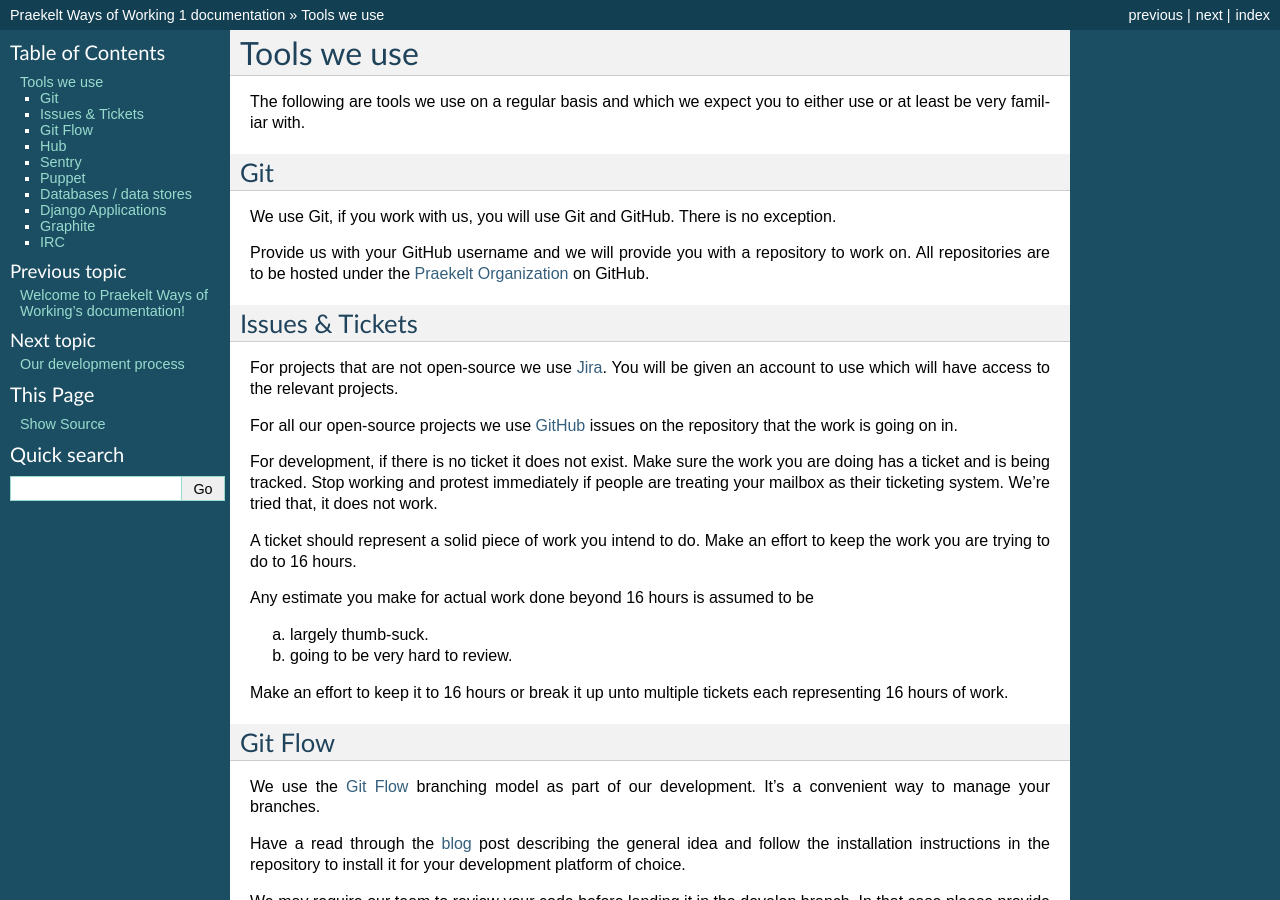
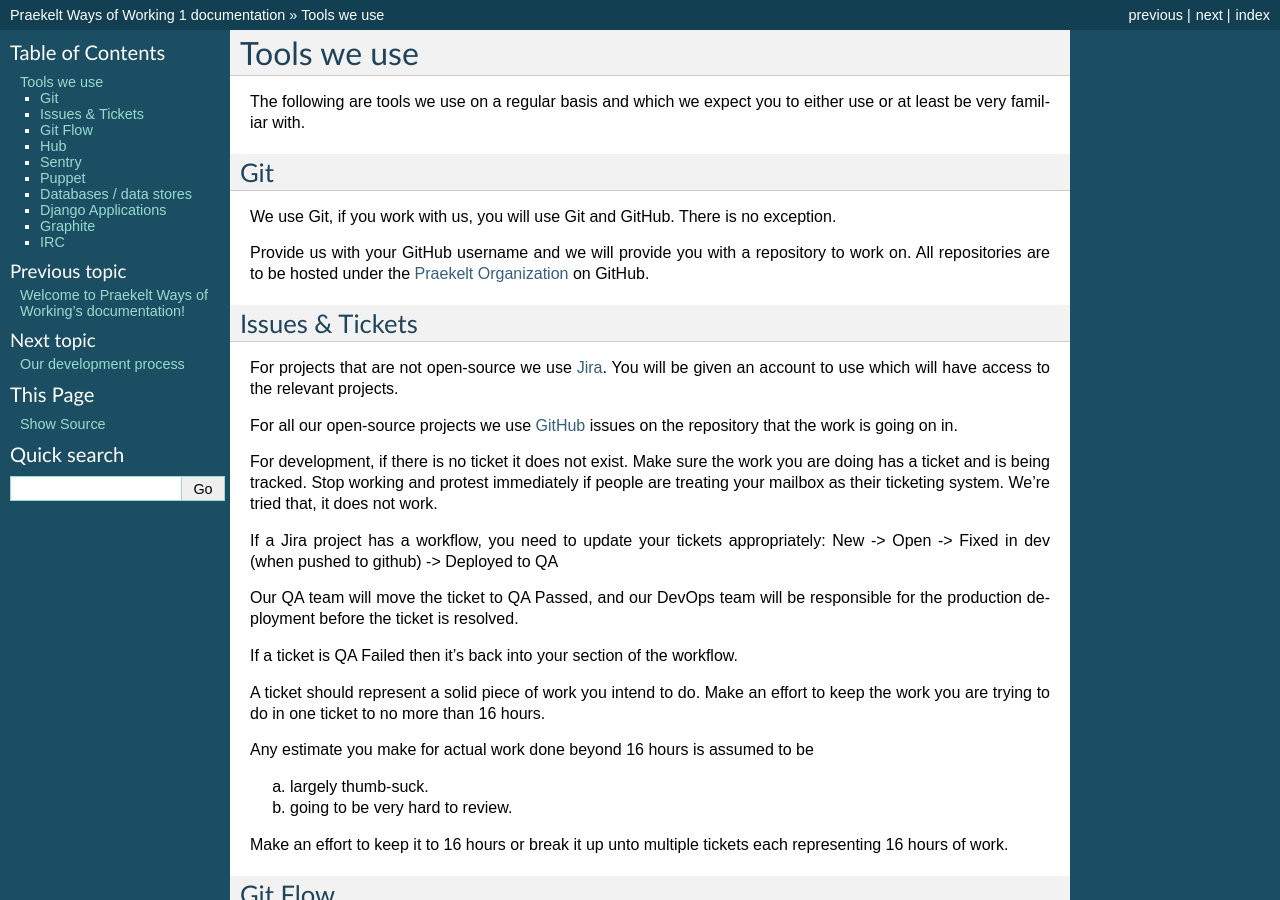
Before and after one commit to praekeltfoundation/ways-of-working, a Sphinx documentation site: the page built from docs/tools.rst, in a window 1280 px wide and 900 px high. Built offline with Sphinx 7.4.7, drawn with Linux system fonts in a browser that asks for light colours.

Commit message:
Ticket workflow mentioned

```diff
--- a/docs/tools.rst
+++ b/docs/tools.rst
@@ -29,8 +29,18 @@
 Stop working and protest immediately if people are treating your mailbox
 as their ticketing system. We're tried that, it does not work.
 
+If a Jira project has a workflow, you need to update your tickets
+appropriately:
+New -> Open -> Fixed in dev (when pushed to github) -> Deployed to QA
+
+Our QA team will move the ticket to QA Passed, and our DevOps team will be
+responsible for the production deployment before the ticket is resolved.
+
+If a ticket is QA Failed then it's back into your section of the workflow.
+
 A ticket should represent a solid piece of work you intend to do.
-Make an effort to keep the work you are trying to do to 16 hours.
+Make an effort to keep the work you are trying to do in one ticket to no more
+than 16 hours.
 
 Any estimate you make for actual work done beyond 16 hours is assumed to be
 
```
